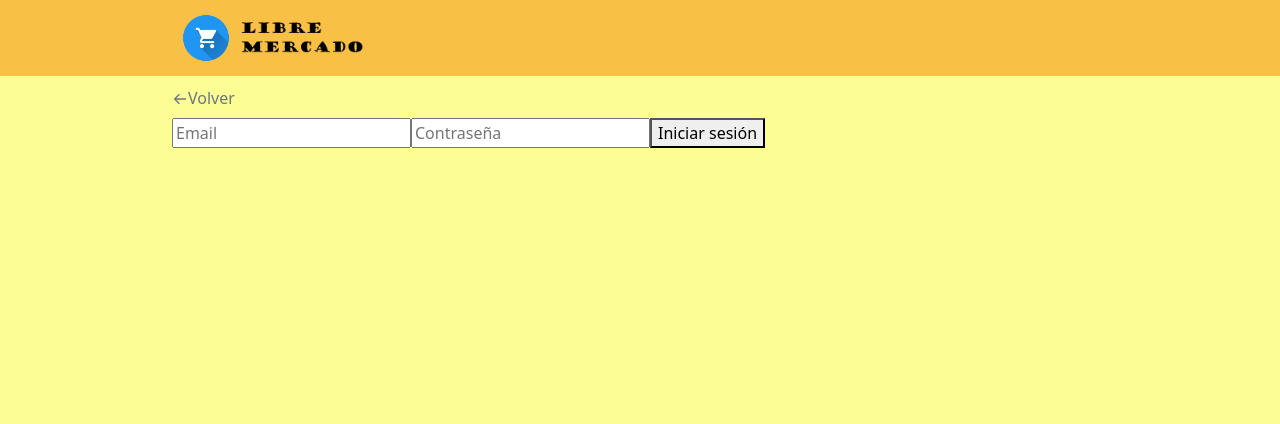
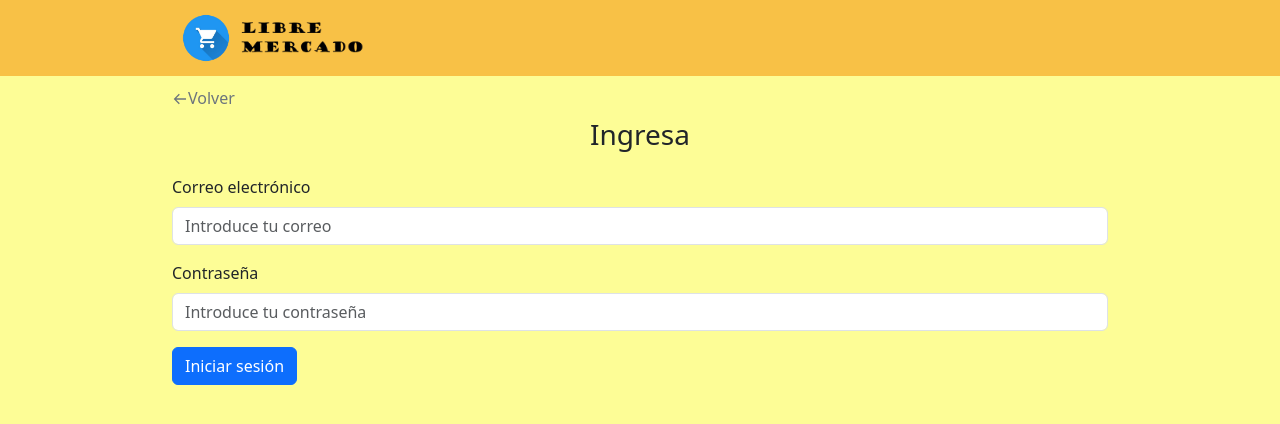
Before and after one commit to rubenevivancos/BazarUniversal_StackPERN, a React (Create React App) app in the folder client/: page /logIn in a window 1280 px wide. Shown: the top 424 px of the page. Built offline with nearby package versions, Linux system fonts and the light colour scheme.

Commit message:
feat: completing the login flow

```diff
--- a/client/src/Components/LogIn/logIn.js
+++ b/client/src/Components/LogIn/logIn.js
@@ -1,6 +1,7 @@
 import React from "react";
 import { useState } from "react";
-import { Container, Row, Col } from 'react-bootstrap';
+import { Button, Form, Container, Row, Col, Alert } from 'react-bootstrap';
+import { useNavigate } from "react-router-dom";
 
 import { loginUser } from "../../Redux/Actions/userAction";
 import BrandHeader from '../Header/brandHeader';
@@ -8,20 +9,24 @@ import GoBack from '../GoBack/goBack';
 
 
 export default function LogIn() {
+
     const [email, setEmail] = useState("");
     const [password, setPassword] = useState("");
     const [error, setError] = useState(null);
+    const navigate = useNavigate();
+
 
     const handleLogin = async (e) => {
       e.preventDefault();
       try {
         const user = await loginUser(email, password);
         console.log("Usuario autenticado:", user);
-        // Aquí iría la llamada al backend para validar en PostgreSQL
+        navigate("/");
       } catch (err) {
         setError(err.message);
       }
     };
+
 
     return(
         <div className="d-flex justify-content-center align-items-start" style={{ backgroundColor: '#fdfd96', minHeight: '100vh' }}>
@@ -36,16 +41,39 @@ export default function LogIn() {
                         </Row>
                         <Row>
                             <Col>
-                                <Row>
-                                    <Col>
-                                        <form onSubmit={handleLogin}>
-                                            <input type="email" value={email} onChange={(e) => setEmail(e.target.value)} placeholder="Email" required />
-                                            <input type="password" value={password} onChange={(e) => setPassword(e.target.value)} placeholder="Contraseña" required />
-                                            {error && <p>{error}</p>}
-                                            <button type="submit">Iniciar sesión</button>
-                                        </form>
-                                    </Col>
-                                </Row>
+                                <h3 className="text-center mb-4">Ingresa</h3>
+                                <Form onSubmit={handleLogin}>
+                                    {/* Mostrar error si ocurre algún problema */}
+                                    {error && <Alert variant="danger">{error}</Alert>}
+
+                                    {/* Campo de email */}
+                                    <Form.Group controlId="formEmail">
+                                        <Form.Label>Correo electrónico</Form.Label>
+                                        <Form.Control
+                                            type="email"
+                                            placeholder="Introduce tu correo"
+                                            value={email}
+                                            onChange={(e) => setEmail(e.target.value)}
+                                            required
+                                        />
+                                    </Form.Group>
+
+                                    {/* Campo de contraseña */}
+                                    <Form.Group controlId="formPassword" className="mt-3">
+                                        <Form.Label>Contraseña</Form.Label>
+                                        <Form.Control
+                                            type="password"
+                                            placeholder="Introduce tu contraseña"
+                                            value={password}
+                                            onChange={(e) => setPassword(e.target.value)}
+                                            required
+                                        />
+                                    </Form.Group>
+
+                                    <Button variant="primary" type="submit" className="mt-3">
+                                        Iniciar sesión
+                                    </Button>
+                                </Form>
                             </Col>
                         </Row>
                     </Container>
--- a/client/src/Redux/Actions/userAction.js
+++ b/client/src/Redux/Actions/userAction.js
@@ -1,6 +1,6 @@
 import axios from "axios";
 
-import { signUpReducer, errorMsg, clearUserMessagesReducer } from "../Reducer/userReducer";
+import { signUpReducer, signInReducer, errorMsg, clearUserMessagesReducer } from "../Reducer/userReducer";
 import { getAuth, createUserWithEmailAndPassword, updateProfile, signInWithEmailAndPassword } from "firebase/auth";
 import firebaseApp from "../../firebase";
 
@@ -43,9 +43,25 @@ export const signUp = (name, email, password) => async (dispatch) => {
 
 export const loginUser = async (email, password) => {
     try {
+
         const auth = getAuth(firebaseApp);
         const userCredential = await signInWithEmailAndPassword(auth, email, password);
-        return userCredential.user; // Retorna el usuario autenticado
+        const user =  userCredential.user;
+
+        // Obtener el token de Firebase
+        const idToken = await user.getIdToken();
+
+        const response = (await axios.post("/users/loginUser", idToken)).data;
+
+        if (!response.data) {
+            console.error("[userAction.loginUser] Error al validar usuario en el backend");
+            throw new Error("Error al validar usuario en el backend");
+        }
+
+        const userData = response.data;
+        dispatch(signInReducer(userData));
+
+        return userData;
     } catch (error) {
         console.error("[userAction.loginUser] Error:", error.message);
         throw new Error(error.message);
```
